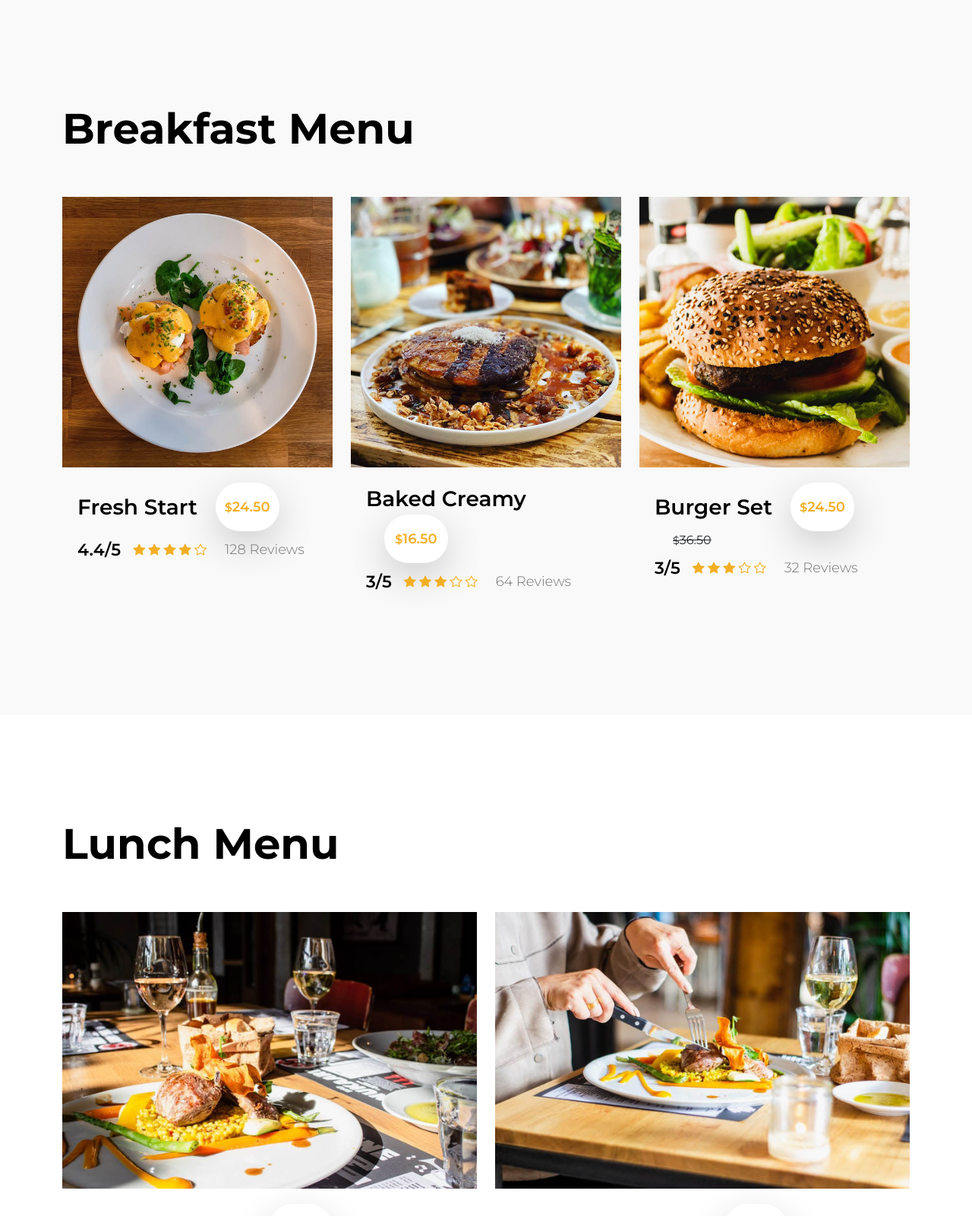
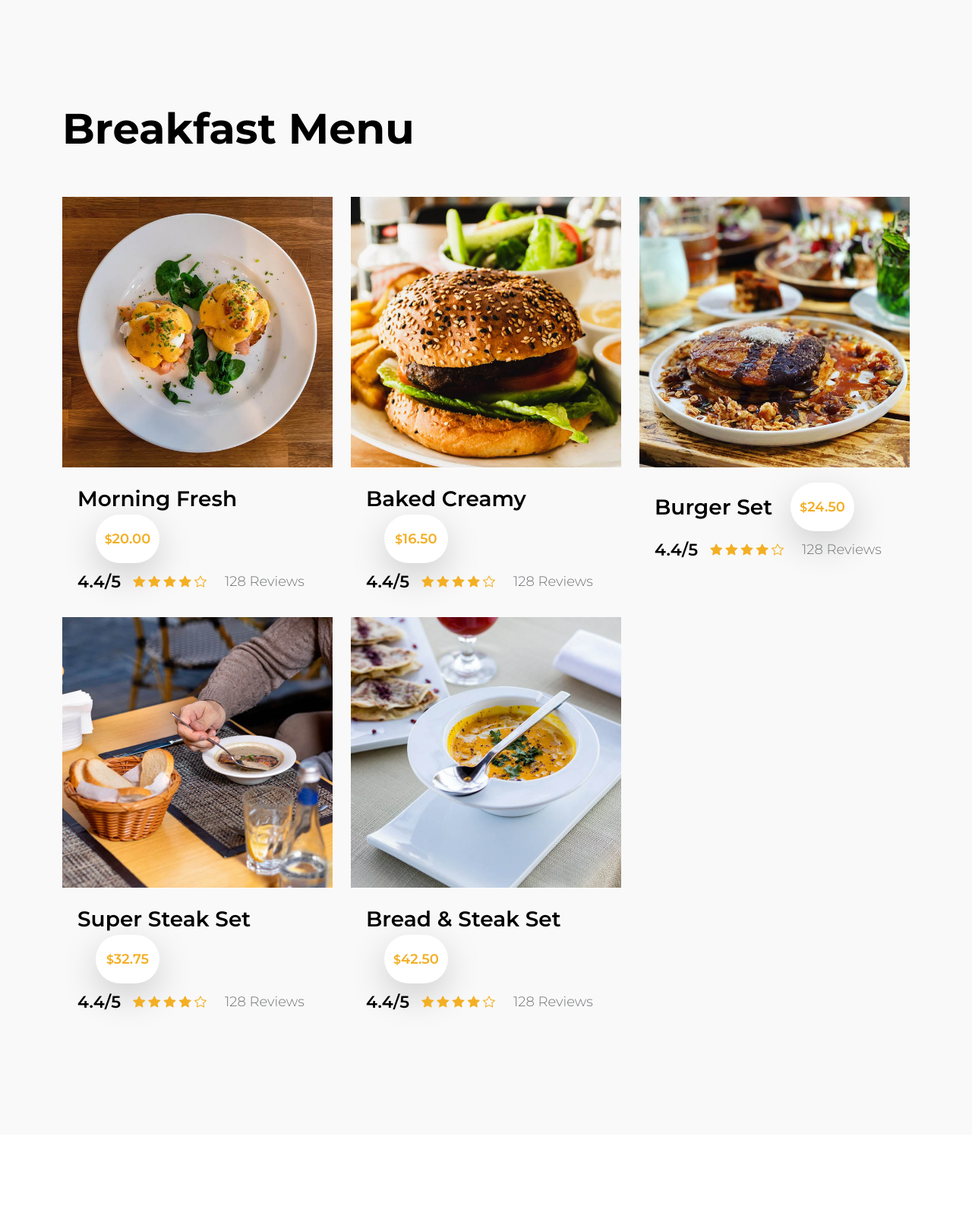
Before and after one commit to Macmillan1411/Crispy-Kitchen, a Django app: template menu/templates/menu/menu.html in a window 1280 px wide. Shown: the part 543-2143 px from the top of the page at 76% size. Run offline with Django 4.2, Linux system fonts and the light colour scheme; the template is opened without the code that fills it: values that come from a table or form of the project are taken from there, others are empty; data comes from the database, SQL or seed files in the repository; both versions use the stored data as it was after the commit; some libraries are stand-ins or nearby versions.

Commit message:
breakfast section mvp

```diff
--- a/crispyKitchen/urls.py
+++ b/crispyKitchen/urls.py
@@ -16,7 +16,10 @@ Including another URLconf
 from django.contrib import admin
 from django.urls import path,include
 
+from django.conf.urls.static import static  # new
+from django.conf import settings  # new
+
 urlpatterns = [
     path('admin/', admin.site.urls),
     path('menu',include('menu.urls')), #urls for menu app
-]
+] + static(settings.MEDIA_URL, document_root=settings.MEDIA_ROOT) #new
--- a/menu/models.py
+++ b/menu/models.py
@@ -11,7 +11,7 @@ class Category(models.Model):
 class Meal(models.Model):
     name = models.CharField(max_length=100)
     image = models.ImageField(upload_to='uploads/meals/', blank = True)
-    category = models.ForeignKey(Category,on_delete=models.CASCADE)
+    category = models.ForeignKey(Category,on_delete=models.CASCADE, related_name='meals')
     price = models.DecimalField(max_digits=5, decimal_places=2)
 
     def __str__(self):
--- a/menu/templates/menu/menu.html
+++ b/menu/templates/menu/menu.html
@@ -96,15 +96,17 @@
                         <div class="col-12">
                             <h2 class="mb-lg-5 mb-4">Breakfast Menu</h2>
                         </div>
+                        <!--Breakfast section-->
+                        {% for meal in meals %}
 
                             <div class="col-lg-4 col-md-6 col-12">
                                 <div class="menu-thumb">
-                                <img src="{% static 'images/breakfast/brett-jordan-8xt8-HIFqc8-unsplash.jpg' %}" class="img-fluid menu-image" alt="">
+                                    <img src="{{meal.image.url}}" class="img-fluid menu-image" alt="">
 
                                     <div class="menu-info d-flex flex-wrap align-items-center">
-                                    <h4 class="mb-0">Fresh Start</h4>
+                                        <h4 class="mb-0">{{meal.name}}</h4>
 
-                                    <span class="price-tag bg-white shadow-lg ms-4"><small>$</small>24.50</span>
+                                        <span class="price-tag bg-white shadow-lg ms-4"><small>$</small>{{meal.price}}</span>
 
                                         <div class="d-flex flex-wrap align-items-center w-100 mt-2">
                                             <h6 class="reviews-text mb-0 me-3">4.4/5</h6>
@@ -123,7 +125,11 @@
                                 </div>
                             </div>
 
-                        <div class="col-lg-4 col-md-6 col-12">
+
+                        {% endfor %}
+
+
+                        {% comment %} <div class="col-lg-4 col-md-6 col-12">
                             <div class="menu-thumb">
                                 <img src="{% static 'images/breakfast/lucas-swennen-1W_MyJSRLuQ-unsplash.jpg' %}" class="img-fluid menu-image" alt="">
 
@@ -175,7 +181,7 @@
                                     </div>
                                 </div>
                             </div>
-                        </div>
+                        </div> {% endcomment %}
 
                     </div>
                 </div>
--- a/menu/urls.py
+++ b/menu/urls.py
@@ -1,10 +1,5 @@
 from django.urls import path
 from . import views
-from django.conf.urls.static import static  # new
-from django.conf import settings  # new
-
 urlpatterns = [
     path('',views.menu,name='menu'),
 ]
-
-urlpatterns += static(settings.MEDIA_URL, document_root=settings.MEDIA_ROOT) #new
```
Also changed, not shown: menu/admin.py (+24 -1 lines), menu/views.py (+7 -1 lines), db.sqlite3, media/uploads/meals/farhad-ibrahimzade-D5c9ZciQy_I-unsplash.jpg (added), media/uploads/meals/farhad-ibrahimzade-MGKqxm6u2bc-unsplash.jpg (added), media/uploads/meals/louis-hansel-dphM2U1xq0U-unsplash.jpg (added), media/uploads/meals/louis-hansel-dphM2U1xq0U-unsplash_KwfektG.jpg (added), media/uploads/meals/louis-hansel-dphM2U1xq0U-unsplash_sNnY0VE.jpg (added), media/uploads/meals/lucas-swennen-1W_MyJSRLuQ-unsplash.jpg (added). Lines whose indentation alone changed are shown as unchanged.
